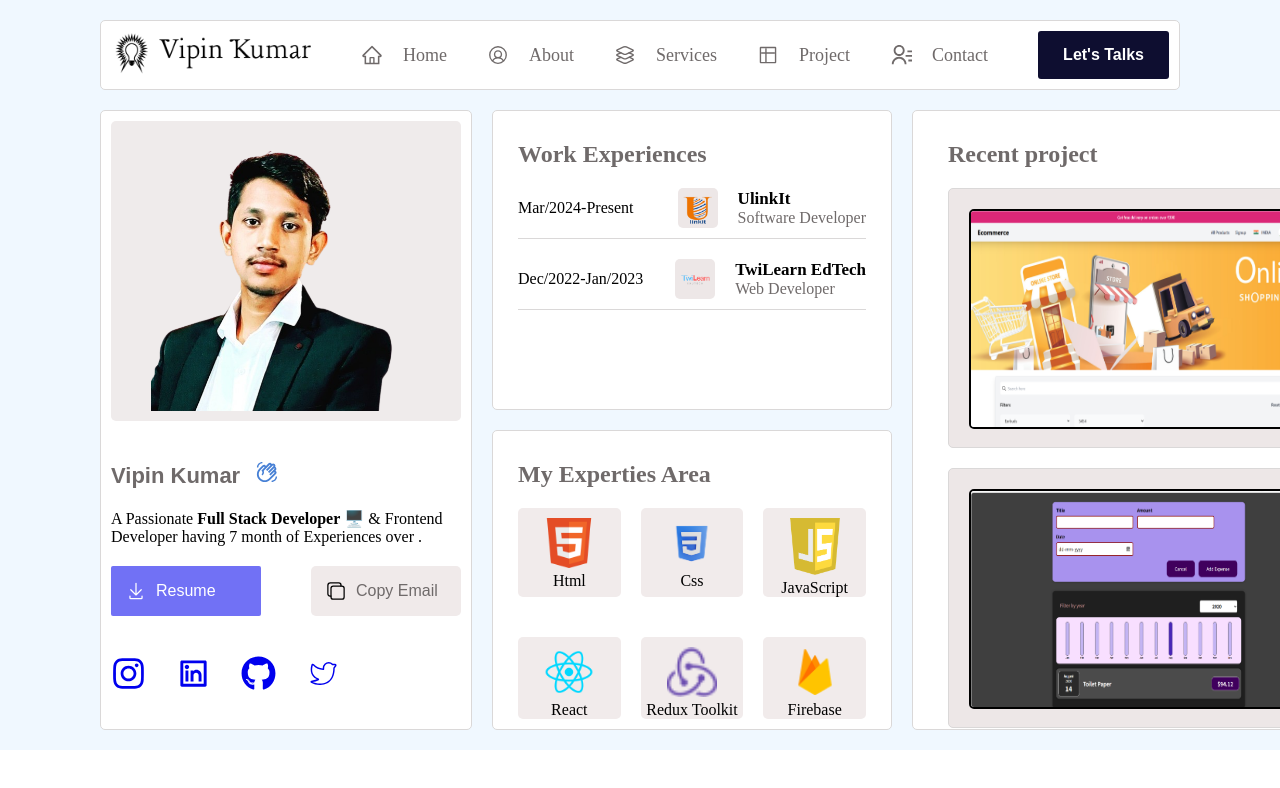
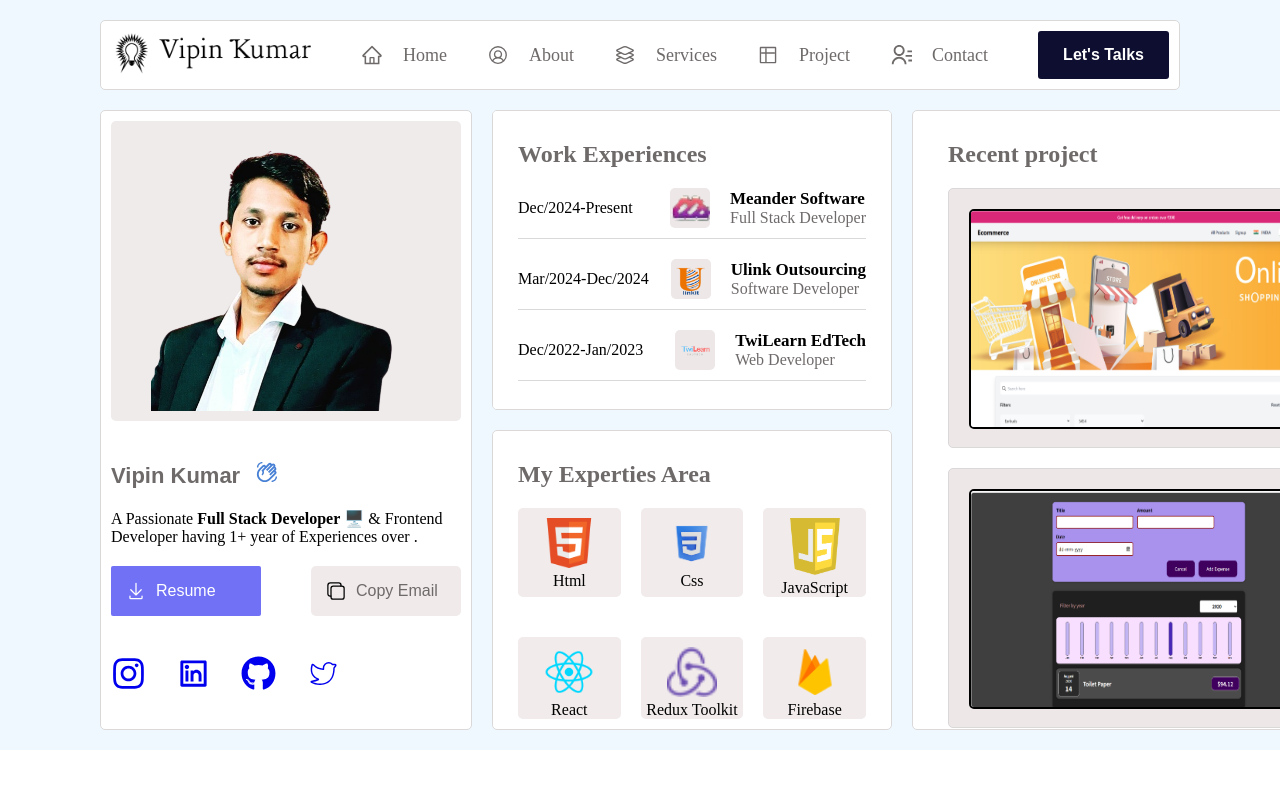
Before and after one commit to Vipinkm1/Vipin-Portfolio, a React (Vite) app: page / in a window 1280 px wide. Shown: the top 788 px of the page. Built offline with nearby package versions, Linux system fonts and the light colour scheme.

Commit message:
modifying experience and update resume

```diff
--- a/src/components/Navbar/Navbar.jsx
+++ b/src/components/Navbar/Navbar.jsx
@@ -16,28 +16,27 @@ const Navbar = () => {
     return (
         <div className='nav-border'  >
             <div className='nav-item'>
-                <Link to={'/'} className='logo-container'>
+                <Link to={'/'} className='logo-container' onClick={() => window.scrollTo({top: 0, behavior: 'smooth'})}>
                     <img className='logo-size' src={Logo} />
                 </Link>
-                <div className={`nav-container ${isOpen ? 'active' : ''}`}>
-                    <Link to={'/'} className='nav show-active'  >
+                <div className={`nav-container ${isOpen ? 'active' : ' '}`}>
+                    <Link to={'/'} className='nav show-active'  onClick={() => window.scrollTo({top: 0, behavior: 'smooth'}) } >
                         <AiOutlineHome className='icon' />
                         <p>Home</p>
                     </Link>
-                    <Link to={'/about'} className='nav '>
+                    <Link to={'/about'} className='nav '  onClick={() => window.scrollTo({top: 0, behavior: 'smooth'}) }>
                         <PiUserCircle className='icon' />
                         <p>About</p>
                     </Link>
-                    <Link to={'/services'} className='nav' >
+                    <Link to={'/services'} className='nav' onClick={() => window.scrollTo({top: 0, behavior: 'smooth'}) } >
                         <IoLayersOutline className='icon' />
                         <p>Services</p>
                     </Link>
-                    <Link to={'/project'} className='nav' >
+                    <Link to={'/project'} className='nav'  onClick={() => window.scrollTo({top: 0, behavior: 'smooth'}) }>
                         <VscGithubProject className='icon' />
                         <p>Project</p>
                     </Link>
-
-                    <Link to={'/contact'} className='nav'>
+                    <Link to={'/contact'} className='nav'  onClick={() => window.scrollTo({top: 0, behavior: 'smooth'}) }>
                         <RiContactsLine className='icon' />
                         <p>Contact</p>
                     </Link>
--- a/src/components/Pages/About/About.jsx
+++ b/src/components/Pages/About/About.jsx
@@ -25,6 +25,7 @@ const About = () => {
         }
       }, 30)
     }
+
     //  show value here
     animatedCount(setYearsExperience, 1)
     animatedCount(setProjectCompletion, 6)
--- a/src/components/Pages/Contact/Contact.jsx
+++ b/src/components/Pages/Contact/Contact.jsx
@@ -39,7 +39,7 @@ const Contact = () => {
         <p className='project-font-size'>Let's 👋 Work Together</p>
       </div>
       <div className='new-text-padding project-quote'>
-        <p className='project-font-size quote-size'>I'm here to help if you're searching for a Fronted developer to bring your idea to life or a design and develope partner to help take your business to the next level.</p>
+        <p className='project-font-size quote-size'>I'm here to help if you're searching for a Frontend developer to bring your idea to life or a design and develope partner to help take your business to the next level.</p>
       </div>
       {/*  add the main component value  to show the start showing  the input field value  and show the
 
--- a/src/components/Pages/Detail.jsx
+++ b/src/components/Pages/Detail.jsx
@@ -1,6 +1,7 @@
 import React from 'react'
 import { MdOutlineArrowRightAlt } from "react-icons/md";
 import CompanyLogo1 from '../../assets/ulinkit-icon.png';
+import CompanyLogo3 from '../../assets/meander.png';
 import TwiLearn from '../../assets/twilearnlogo.png'
 import Html from '../../assets/html.png';
 import Css from '../../assets/css.png';
@@ -16,8 +17,9 @@ const Detail = () => {
   const navigate = useNavigate()
   //  show the list of the work experience
   const workExperience = [
-    { id: 1, year: 'Mar/2024-Present', companyName: 'UlinkIt', companyProfile: 'Software Developer', CompanyImage: CompanyLogo1 },
-    { id: 2, year: 'Dec/2022-Jan/2023', companyName: 'TwiLearn EdTech', companyProfile: 'Web Developer', CompanyImage: TwiLearn },
+    {id: 1, year: 'Dec/2024-Present', companyName: 'Meander Software', companyProfile: 'Full Stack Developer', CompanyImage: CompanyLogo3 },
+    { id: 2, year: 'Mar/2024-Dec/2024', companyName: 'Ulink Outsourcing', companyProfile: 'Software Developer', CompanyImage: CompanyLogo1 },
+    { id: 3, year: 'Dec/2022-Jan/2023', companyName: 'TwiLearn EdTech', companyProfile: 'Web Developer', CompanyImage: TwiLearn },
 
   ]
   //  show here list of my experties
--- a/src/components/Pages/Services/Services.jsx
+++ b/src/components/Pages/Services/Services.jsx
@@ -55,7 +55,7 @@ const Services = () => {
       <div className='container-1'>
       {/*  check the open box are  in the component and it will be shown or not */}
         <div className='question-heading'>
-          <p className='frequently-question-title'>What does fronted developer do?</p>
+          <p className='frequently-question-title'>What does frontend developer do?</p>
           <p className='plus-icon' onClick={() => setOpenBoxFirst(!openBoxFirst)}>{openBoxFirst ? '-' : '+'}</p>
         </div>
         {/*  open the first box */}
--- a/src/components/Sidebar/Profile.jsx
+++ b/src/components/Sidebar/Profile.jsx
@@ -34,12 +34,12 @@ const Profile = () => {
       </div>
       {/*  profile page */}
       <div className='person-name'>Vipin Kumar  <span c><MdOutlineWavingHand className='waving-hand' /> </span></div>
-      <div className='introduction-part'>A Passionate <span className='highlight-text'>Full Stack Developer</span> 🖥️ & Frontend Developer having 7 month of Experiences over .</div>
+      <div className='introduction-part'>A Passionate <span className='highlight-text'>Full Stack Developer</span> 🖥️ & Frontend Developer having 1+ year of Experiences over .</div>
       <div className='two-btn'>
 
         <div className=' call-section bg-btn'>
           <GoDownload className='call-icon' />
-          <a href='https://drive.google.com/file/d/1srXZ33lflwh4Q0fqXfQfZa5exqMkwTtb/view?usp=sharing'>
+          <a href='https://drive.google.com/file/d/1gh8gx9FXGgen2VAZI29dWwVJAV58Mz4m/view?usp=sharing'>
             <button className='book-btn'> Resume</button>
           </a>
         </div>
```
Also changed, not shown: src/assets/meander.png (added).
